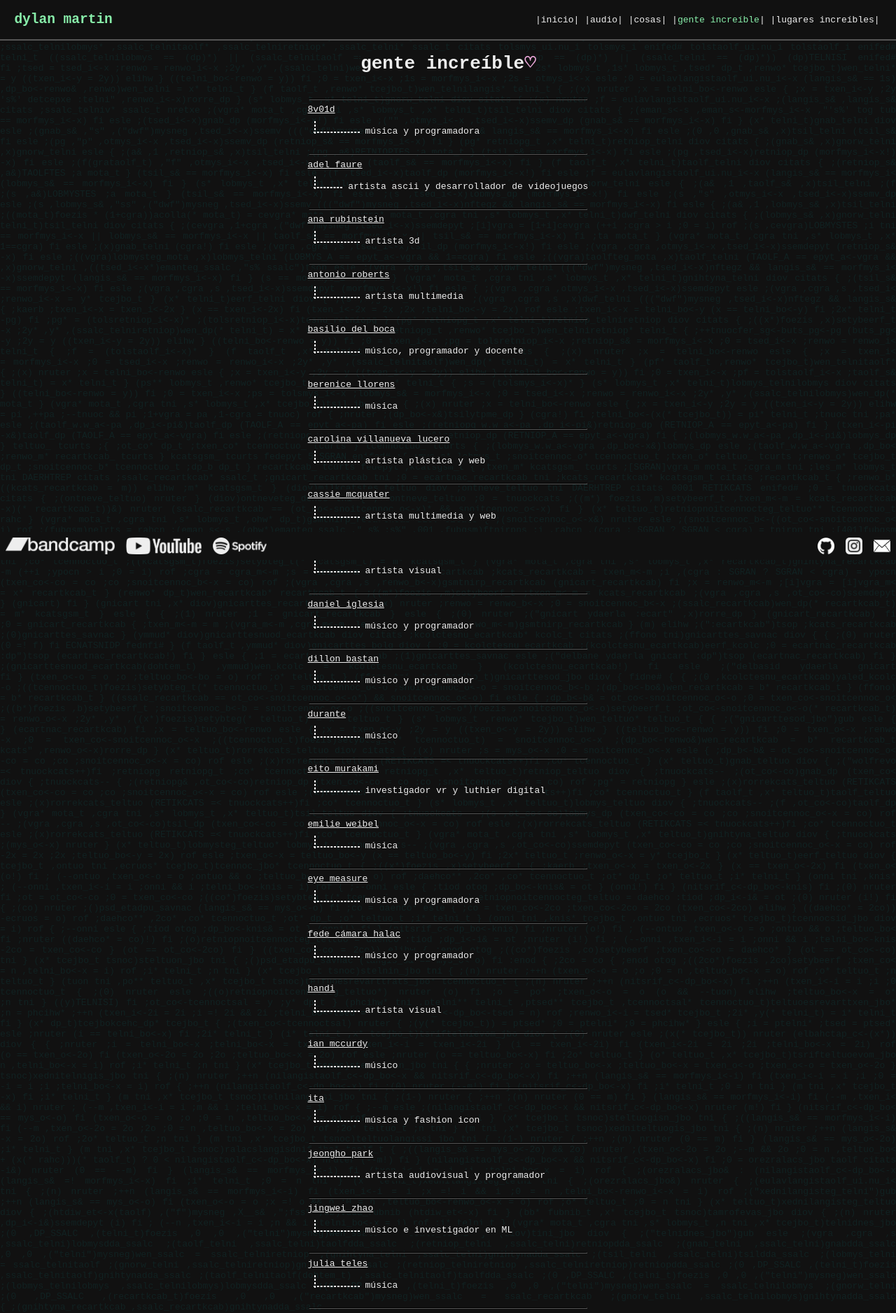
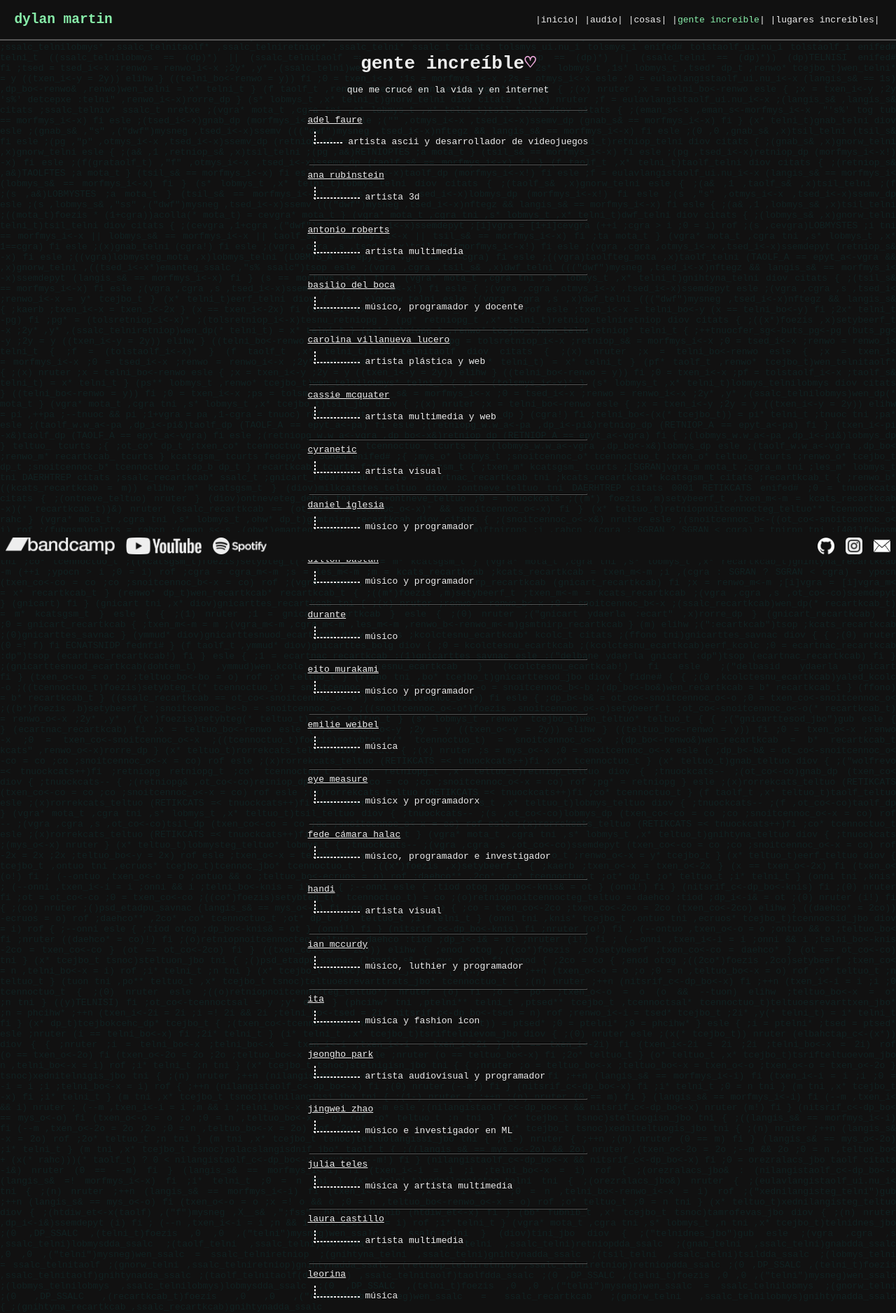
Before and after one commit to martindylan/martindylan.github.io, a React (Create React App) app: page /gente in a window 1280 px wide. Shown: the top 1876 px of the page at 70% size. Built offline with nearby package versions, Linux system fonts and the light colour scheme.

Commit message:
added smalltitle and updated lists

```diff
--- a/src/Routes/Gente/Gente.tsx
+++ b/src/Routes/Gente/Gente.tsx
@@ -3,45 +3,44 @@ import styles from './Gente.module.css';
 import Title from '../../Title/Title';
 import Linklist from '../../Linklist/Linklist';
 import Link from '../../Linklist/Link/Link';
+import SmallTitle from '../../SmallTitle/SmallTitle';
 
 export default function Gente() {
   return (
     <div className={styles.this}>
       <Title>gente increíble</Title>
+      <SmallTitle>que me crucé en la vida y en internet</SmallTitle>
       <Linklist>
-        <Link href='https://www.8v01d.com/' target='_blank' description='música y programadora'>8v01d</Link>
         <Link href='https://www.adelfaure.net/' target='_blank' description='artista ascii y desarrollador de videojuegos'>adel faure</Link>
         <Link href='https://www.behance.net/anarubinstein' target='_blank' description='artista 3d'>ana rubinstein</Link>
         <Link href='https://www.hellocatfood.com/' target='_blank' description='artista multimedia'>antonio roberts</Link>
         <Link href='http://www.basilio-delboca.ar/' target='_blank' description='músico, programador y docente'>basilio del boca</Link>
-        <Link href='http://berenicellorens.com/' target='_blank' description='música'>berenice llorens</Link>
         <Link href='https://carolinavillanuevalucero.net/' target='_blank' description='artista plástica y web'>carolina villanueva lucero</Link>
         <Link href='http://cassiemcquater.com/' target='_blank' description='artista multimedia y web'>cassie mcquater</Link>
         <Link href='http://cyranetic.github.io/cyranetic-portfolio-site/index.html' target='_blank' description='artista visual'>cyranetic</Link>
         <Link href='https://danieliglesia.com/' target='_blank' description='músico y programador'>daniel iglesia</Link>
         <Link href='https://dillonbastan.com/' target='_blank' description='músico y programador'>dillon bastan</Link>
         <Link href='https://durante.neocities.org/' target='_blank' description='músico'>durante</Link>
-        <Link href='https://eitomurakami.github.io/' target='_blank' description='investigador vr y luthier digital'>eito murakami</Link>
+        <Link href='https://eitomurakami.github.io/' target='_blank' description='músico y programador'>eito murakami</Link>
         <Link href='https://www.emilieweibel.com/' target='_blank' description='música'>emilie weibel</Link>
-        <Link href='https://eye-measure.neocities.org/' target='_blank' description='música y programadora'>eye measure</Link>
-        <Link href='https://fdch.ar/' target='_blank' description='músico y programador'>fede cámara halac</Link>
+        <Link href='https://eye-measure.neocities.org/' target='_blank' description='músicx y programadorx'>eye measure</Link>
+        <Link href='https://fdch.ar/' target='_blank' description='músico, programador e investigador'>fede cámara halac</Link>
         <Link href='https://www.instagram.com/handiiikim' target='_blank' description='artista visual'>handi</Link>
-        <Link href='http://iainmccurdy.org/' target='_blank' description='músico'>ian mccurdy</Link>
+        <Link href='http://iainmccurdy.org/' target='_blank' description='músico, luthier y programador'>ian mccurdy</Link>
         <Link href='https://ita.toys/' target='_blank' description='música y fashion icon'>ita</Link>
         <Link href='https://jeonghopark.de/' target='_blank' description='artista audiovisual y programador'>jeongho park</Link>
         <Link href='https://zhaojw1998.github.io/' target='_blank' description='músico e investigador en ML'>jingwei zhao</Link>
-        <Link href='https://juliateles.com/' target='_blank' description='música'>julia teles</Link>
-        <Link href='https://lailamajid.net/' target='_blank' description='artista plástica y fotógrafa'>laila majid</Link>
+        <Link href='https://juliateles.com/' target='_blank' description='música y artista multimedia'>julia teles</Link>
         <Link href='https://www.lauralunacastillo.net/' target='_blank' description='artista multimedia'>laura castillo</Link>
-        <Link href='https://l3orina.bandcamp.com/' target='_blank' description='música'>leorina</Link>
+        <Link href='https://leorina.bandcamp.com/' target='_blank' description='música'>leorina</Link>
         <Link href='https://www.linusakesson.net/index.php' target='_blank' description='músico, luthier y programador'>linus åkesson</Link>
         <Link href='https://marianneteixido.github.io/' target='_blank' description='artista multimedia y programadora'>marianne teixidó</Link>
         <Link href='https://half-half.es/' target='_blank' description='música y artista multimedia'>merche blasco</Link>
         <Link href='https://ojack.xyz/' target='_blank' description='artista multimedia y programadora'>olivia jack</Link>
-        <Link href='https://www.youtube.com/c/PatriciaGarc%C3%ADaflauta' target='_blank' description='música y docente'>patricia garcía</Link>
+        <Link href='http://www.patriciagarcia.com.ar/' target='_blank' description='música y docente'>patricia garcía</Link>
         <Link href='https://www.paweljanicki.jp/' target='_blank' description='músico'>pawel janicki</Link>
         <Link href='https://pombogay.tumblr.com/' target='_blank' description='artista visual'>pombogay</Link>
-        <Link href='https://siminaoprescu.net/' target='_blank' description='música'>simina oprescu</Link>
+        <Link href='https://siminaoprescu.net/' target='_blank' description='artista sonora e investigadora'>simina oprescu</Link>
         <Link href='https://solrezza.net/es/' target='_blank' description='música e ingeniera en audio espacial'>sol rezza</Link>
         <Link href='https://beacons.ai/sukinapan' target='_blank' description='artista visual y desarrolladora de videojuegos'>sukinapan</Link>
         <Link href='https://sites.google.com/view/tamamoyre/' target='_blank' description='artista multimedia, docente e investigadora'>tamara moura costa</Link>
--- a/src/Routes/Lugares/Lugares.tsx
+++ b/src/Routes/Lugares/Lugares.tsx
@@ -3,11 +3,13 @@ import Title from '../../Title/Title';
 import Linklist from '../../Linklist/Linklist';
 import Link from '../../Linklist/Link/Link';
 import styles from './Lugares.module.css';
+import SmallTitle from '../../SmallTitle/SmallTitle';
 
 export default function Lugares() {
   return (
     <div className={styles.this}>
       <Title>lugares increíbles</Title>
+      <SmallTitle>que encontré hurgando en internet</SmallTitle>
       <Linklist>
         <Link href='https://16colo.rs/' target='_blank' description='galería de gráficos por computadora retro'>16colors</Link>
         <Link href='http://www.jaronlanier.com/agentalien.html' target='_blank' description='texto de jaron lanier'>agents of alienation</Link>
@@ -36,7 +38,7 @@ export default function Lugares() {
         <Link href='https://random.residual.fun/' target='_blank' description='recopilación de arte por computadora'>random</Link>
         <Link href='https://sinsy.jp/' target='_blank' description='síntesis de voz cantada online'>sinsy</Link>
         <Link href='https://www.soundonsound.com/' target='_blank' description='revista de audio'>sound on sound</Link>
-        <Link href='https://t3knologialibr3.tumblr.com/' target='_blank' description='difusión sobre electrónica casera y música'>t3knolibr3</Link>
+        <Link href='https://t3knologialibr3.tumblr.com/' target='_blank' description='difusora chilena sobre electrónica casera y música'>t3knolibr3</Link>
         <Link href='https://vimm.net/' target='_blank' description='roms y emuladores'>vimm's lair</Link>
         <Link href='https://www.wendycarlos.com/' target='_blank' description='fuente oficial de información sobre wendy carlos'>wendy carlos</ Link>
       </Linklist>
--- /dev/null
+++ b/src/SmallTitle/SmallTitle.module.css
@@ -0,0 +1,3 @@
+.text {
+  color: var(--fg);
+}
--- /dev/null
+++ b/src/SmallTitle/SmallTitle.tsx
@@ -0,0 +1,16 @@
+import React from 'react';
+import styles from './SmallTitle.module.css';
+
+type Props = {
+  children?: React.ReactNode
+}
+
+export default function SmallTitle(props: Props) {
+  return (
+    <div className={styles.this}>
+      <div className={styles.text}>
+        <span>{props.children}</span>
+      </div>
+    </div>
+  )
+}
```
